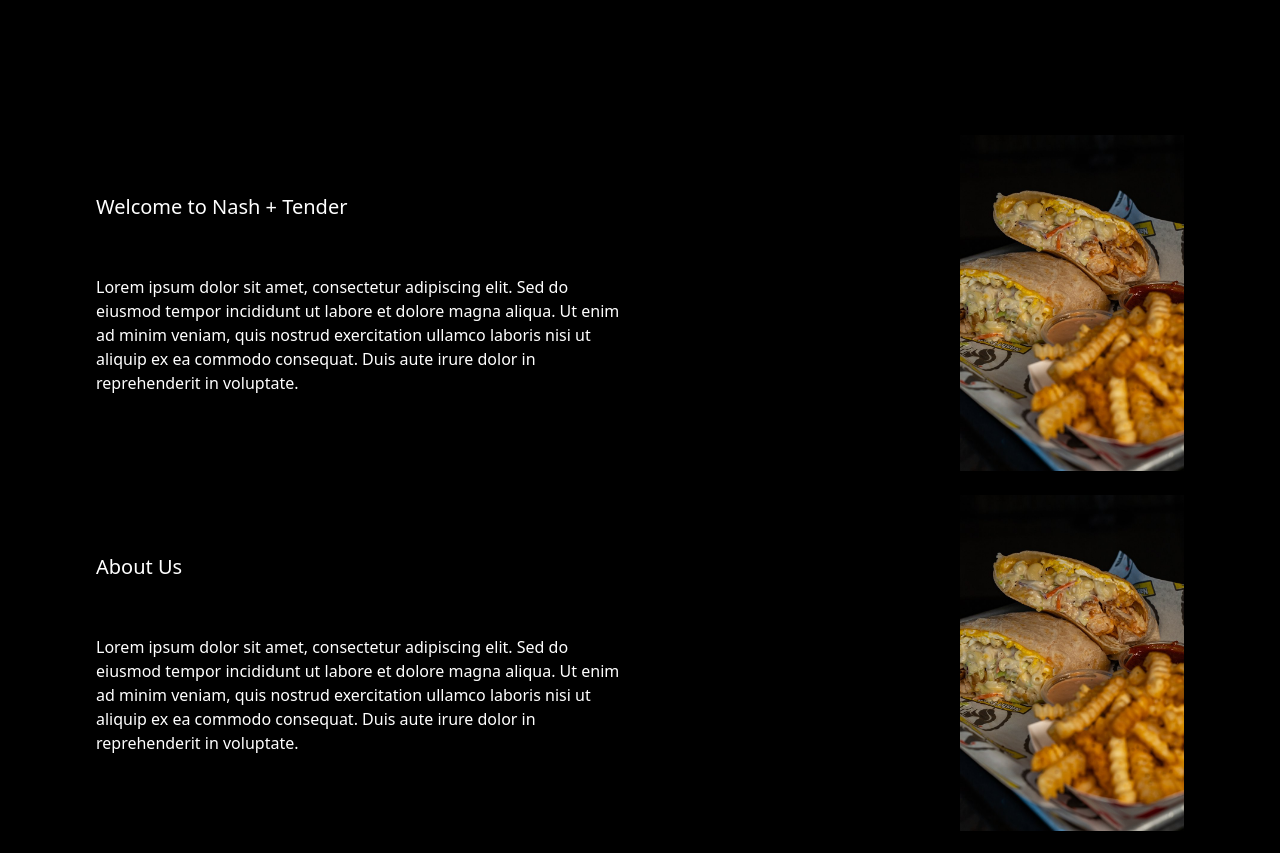
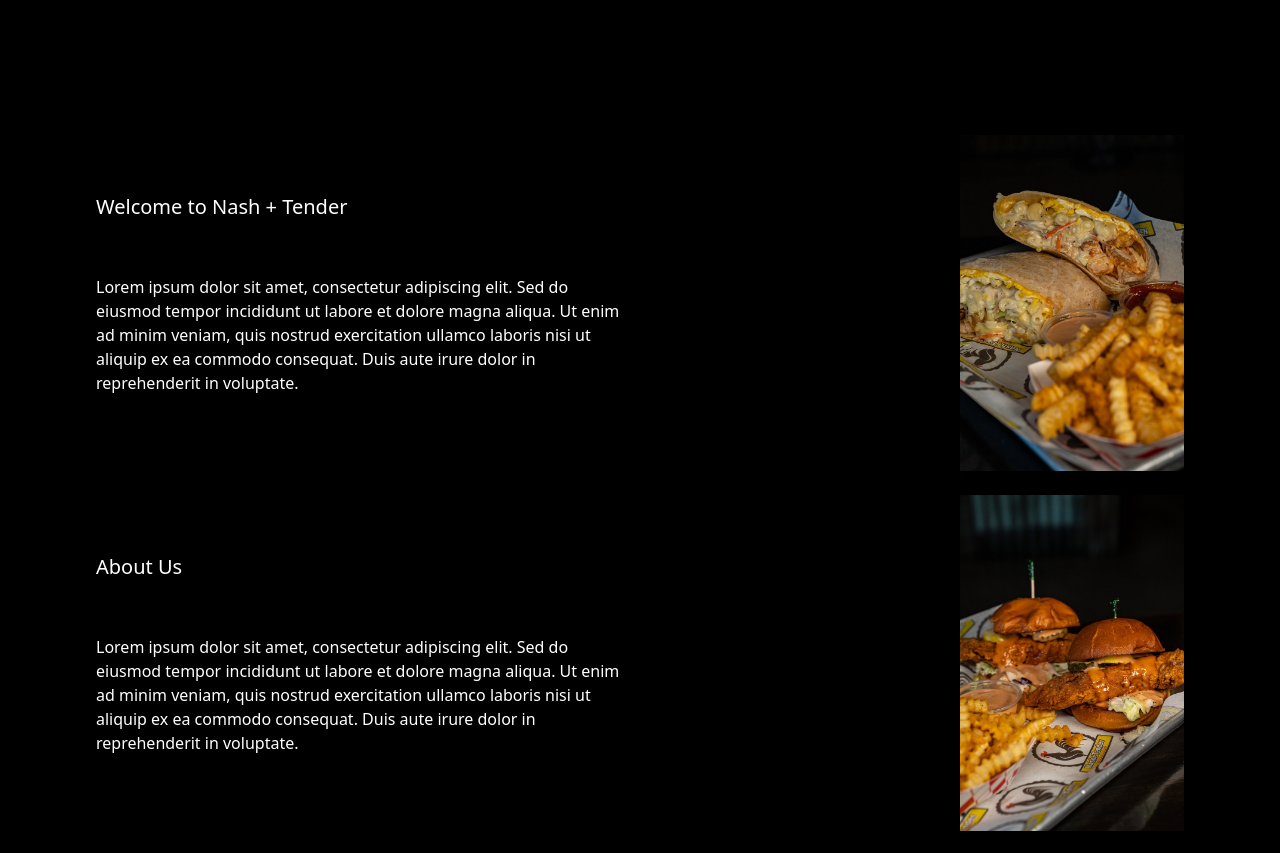
Before and after one commit to rob2fresh4this/Business-Redesign-Project, a plain HTML site: page index.html in a window 1280 px wide. Shown: the part 99-952 px from the top of the page. Drawn offline with nearby package versions, Linux system fonts and the light colour scheme.

Commit message:
Update home image source in index.html

```diff
--- a/index.html
+++ b/index.html
@@ -69,7 +69,7 @@
             </p>
         </div>
         <div class="home-container1-box flex-end">
-            <img class="home-container1-image" src="./assets-Business-Redesign/IMG_0127.jpg" alt="Home-Image">
+            <img class="home-container1-image" src="./assets-Business-Redesign/IMG_0131.jpg" alt="Home-Image">
         </div>
     </div>
 
```
